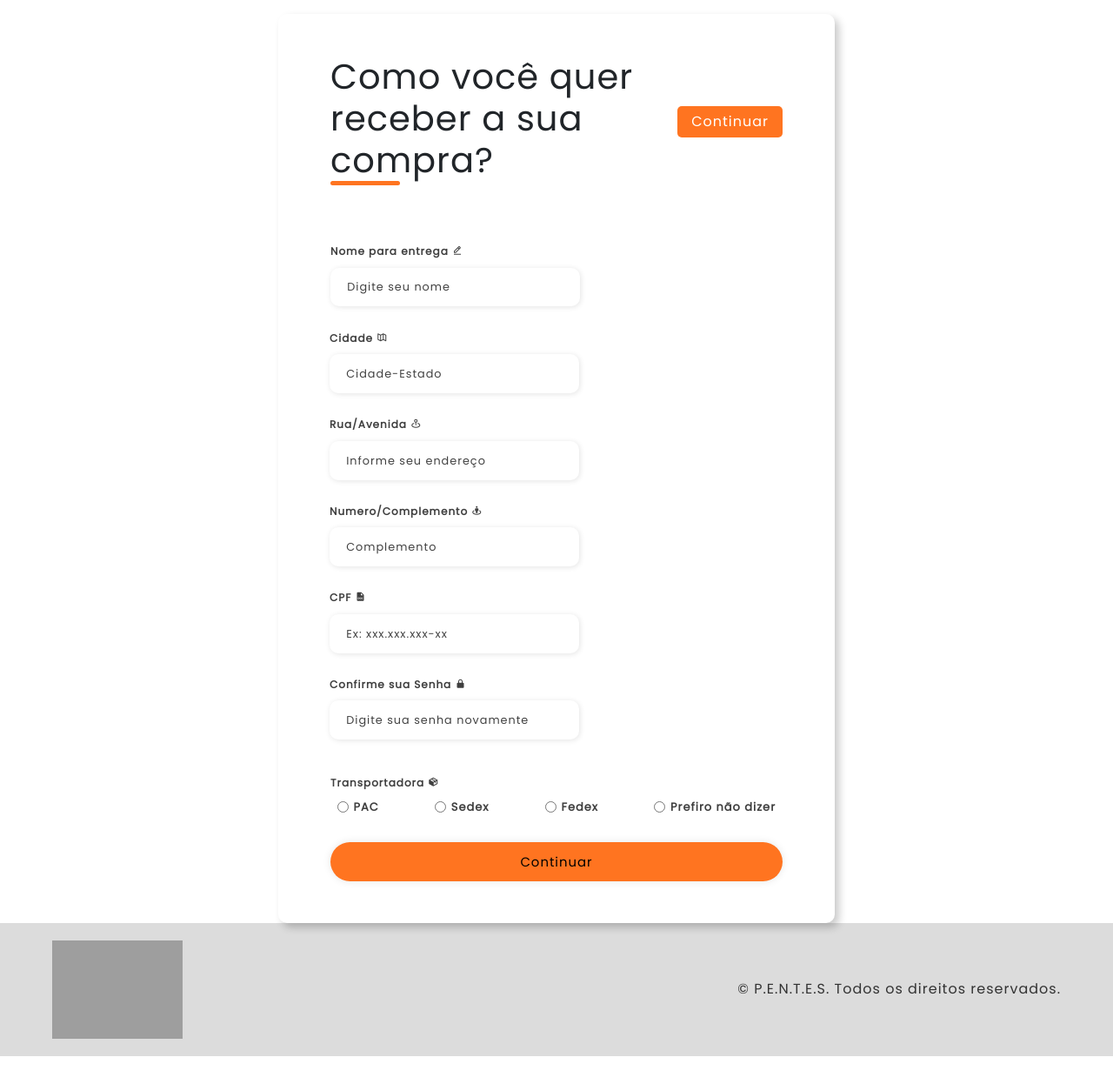
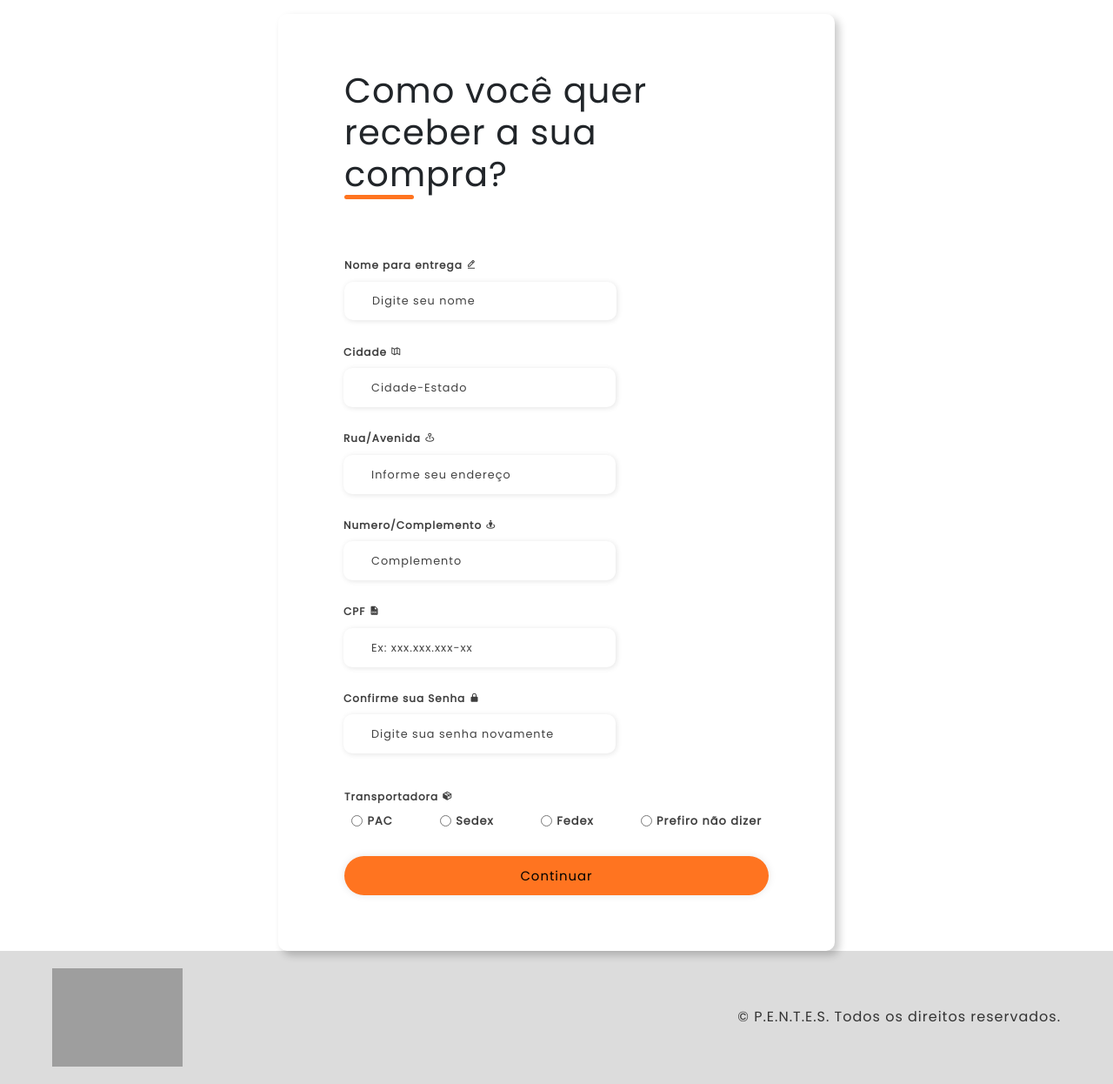
Before and after one commit to P-E-N-T-E-S/Kolekto, a Django app: page /realizar_compra in a window 1280 px wide. Shown: the part 104-1350 px from the top of the page at 87% size. Before the commit the page ends 1318 px from the top, so only its background shows below. Run offline with Django 4.2, Linux system fonts and the light colour scheme; the visitor is signed in with stand-in values (Sample User, id 1); data that the repository does not hold is empty; grey boxes are pictures that could not be loaded.

Commit message:
HTML do Finalizar Compra alteração

```diff
--- a/PKolekto/Kolekto/templates/realcompra.html
+++ b/PKolekto/Kolekto/templates/realcompra.html
@@ -49,36 +49,13 @@
     justify-content: center;
     align-items: center;
     background-color: #fff;
-    padding: 3rem;
+    padding: 4rem;
   }
 
   .form-header {
     margin-bottom: 3rem;
     display: flex;
     justify-content: space-between;
-  }
-
-  .login-button {
-    display: flex;
-    align-items: center;
-  }
-
-  .login-button button {
-    border: none;
-    background-color: #ff7420;
-    padding: 0.4rem 1rem;
-    border-radius: 5px;
-    cursor: pointer;
-  }
-
-  .login-button button:hover {
-    background-color: #cf5c17;
-  }
-
-  .login-button button a {
-    text-decoration: none;
-    font-weight: 500;
-    color: #fff;
   }
 
   .form-header h1::after {
@@ -107,7 +84,7 @@
 
   .input-box input {
     margin: 0.6rem 0;
-    padding: 0.8rem 1.2rem;
+    padding: 0.8rem 2rem;
     border: none;
     border-radius: 10px;
     box-shadow: 1px 1px 6px #0000001c;
@@ -240,9 +217,6 @@
                   <div class="title">
                       <h1>Como você quer receber a sua compra?</h1>
                   </div>
-                  <div class="login-button">
-                      <button type="submit"><a href="historico_de_compra">Continuar</a></button>
-                  </div>
               </div>
 
               <div class="input-group">
```
